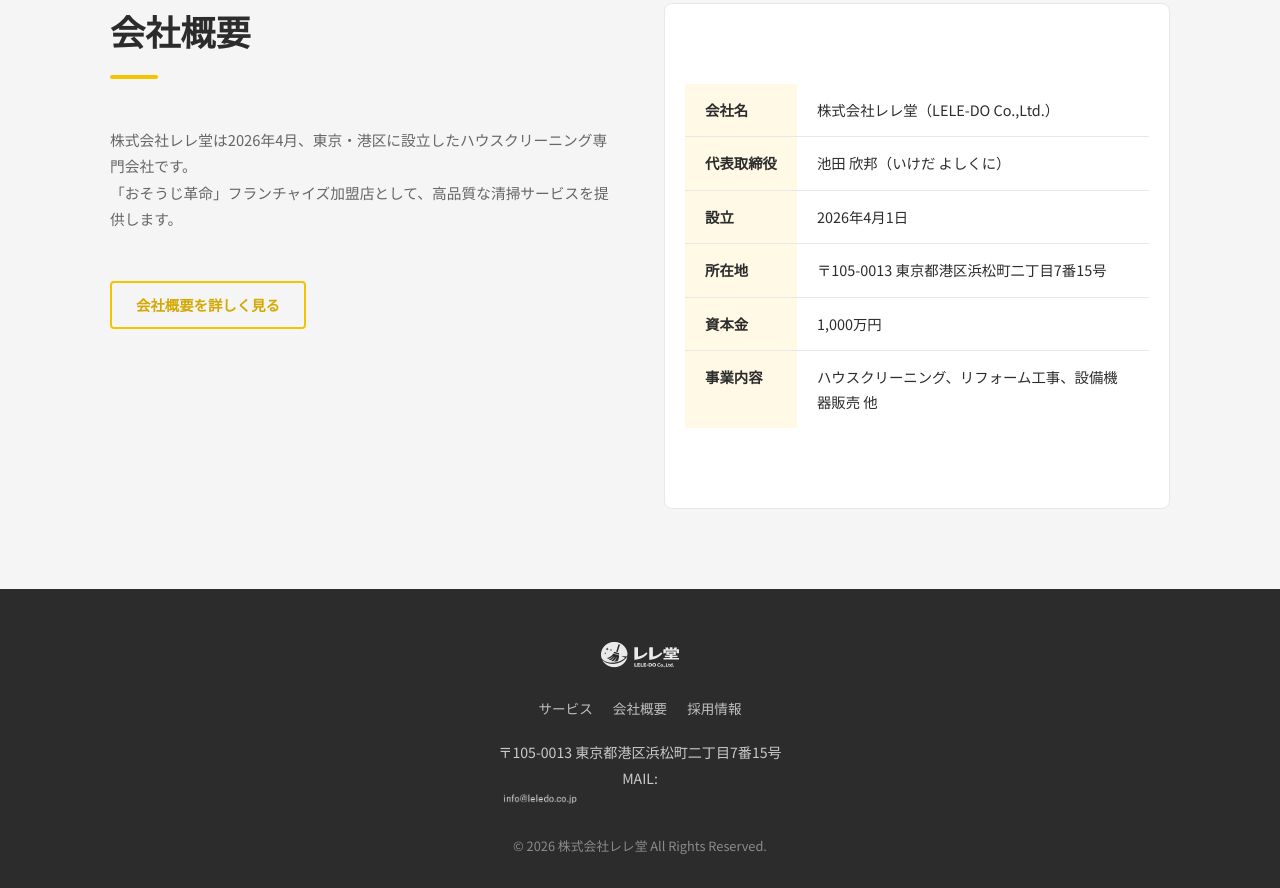
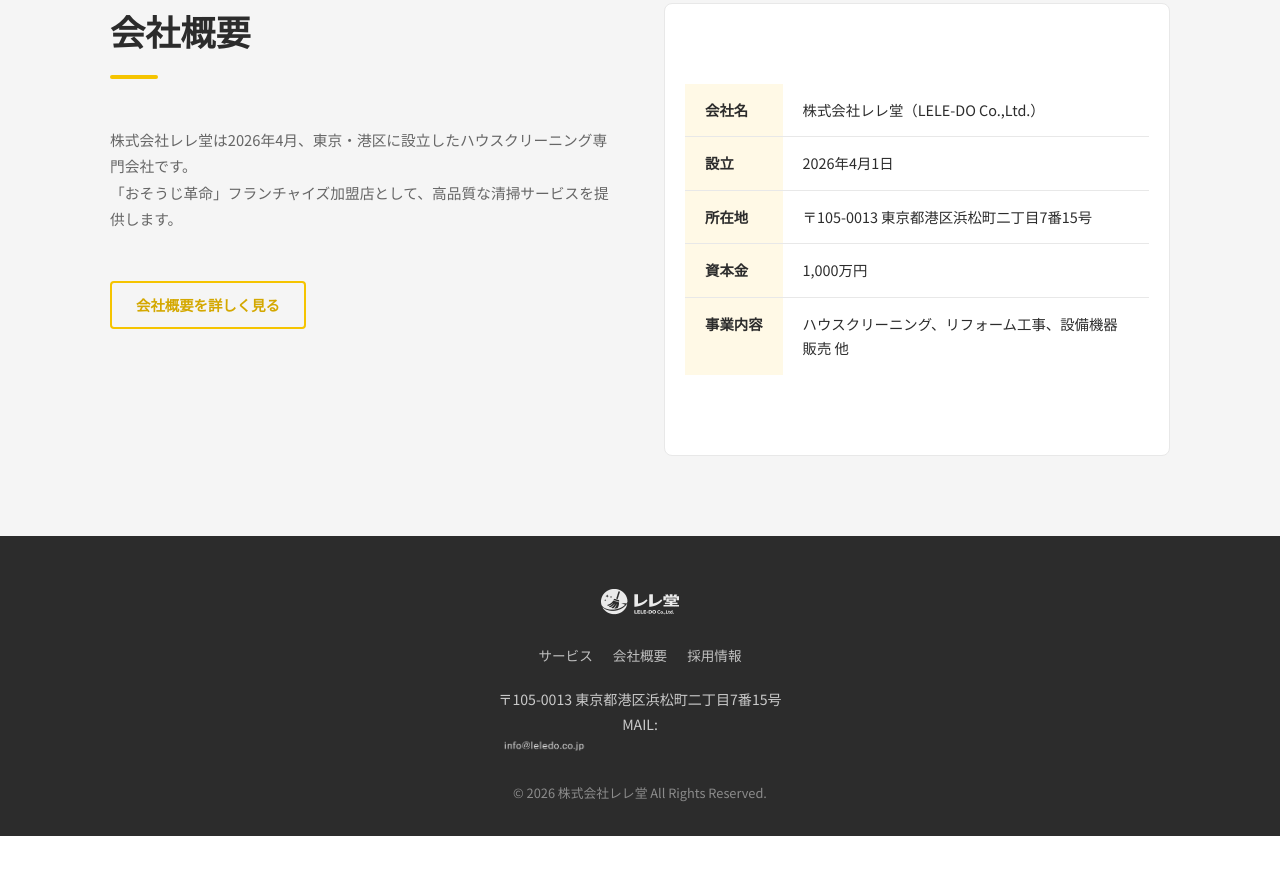
Before and after one commit to aicoach-dev/lele-do, a plain HTML site: page index.html in a window 1280 px wide. Shown: the part 2693-3581 px from the top of the page. After the commit the page ends 3529 px from the top, so only its background shows below. Drawn offline with Linux system fonts and the light colour scheme.

Commit message:
代表者名削除・フッターMAILレイアウト修正

```diff
--- a/index.html
+++ b/index.html
@@ -156,9 +156,7 @@
           <dl class="company-brief">
             <dt>会社名</dt>
             <dd>株式会社レレ堂（LELE-DO Co.,Ltd.）</dd>
-            <dt>代表取締役</dt>
-            <dd>池田 欣邦（いけだ よしくに）</dd>
-            <dt>設立</dt>
+<dt>設立</dt>
             <dd>2026年4月1日</dd>
             <dt>所在地</dt>
             <dd>〒105-0013 東京都港区浜松町二丁目7番15号</dd>
@@ -184,7 +182,7 @@
       </nav>
       <address>
         〒105-0013 東京都港区浜松町二丁目7番15号<br>
-        MAIL: <img src="images/mail_address.png" alt="info@leledo.co.jp" style="vertical-align:middle; height:1.1em;">
+        <p>MAIL: <img src="images/mail_address.png" alt="メールアドレス" style="vertical-align:middle; height:1.2em;"></p>
       </address>
       <p class="copyright">&copy; 2026 株式会社レレ堂 All Rights Reserved.</p>
     </div>
```
Also changed, not shown: company.html (+1 -1 lines), recruit.html (+1 -1 lines), service.html (+1 -1 lines).
